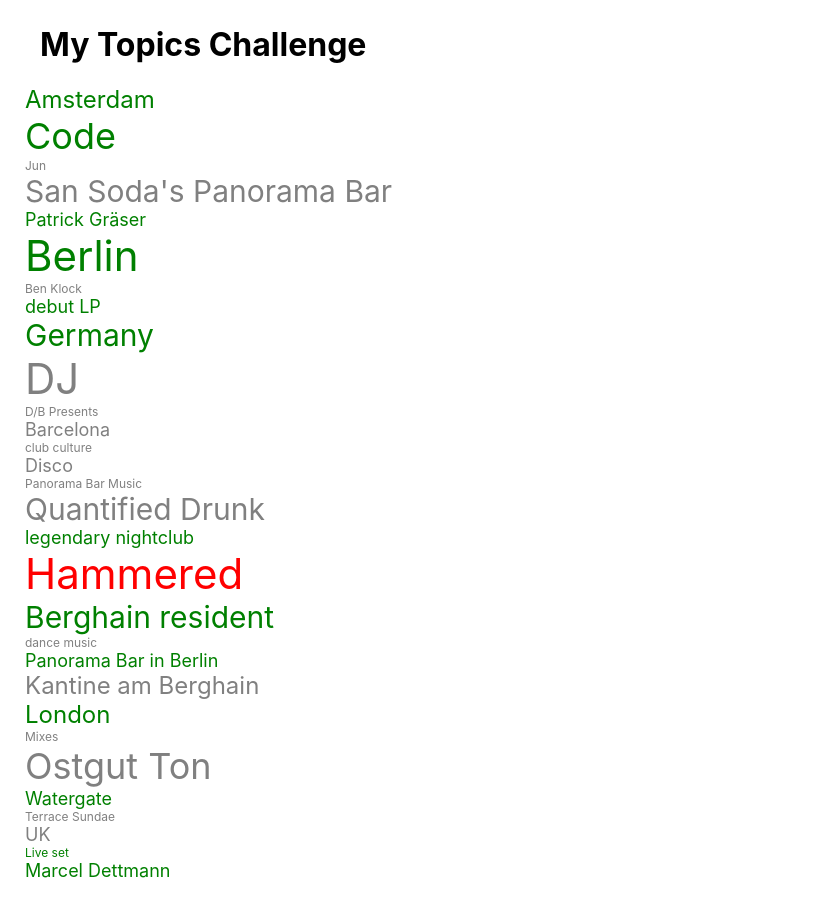
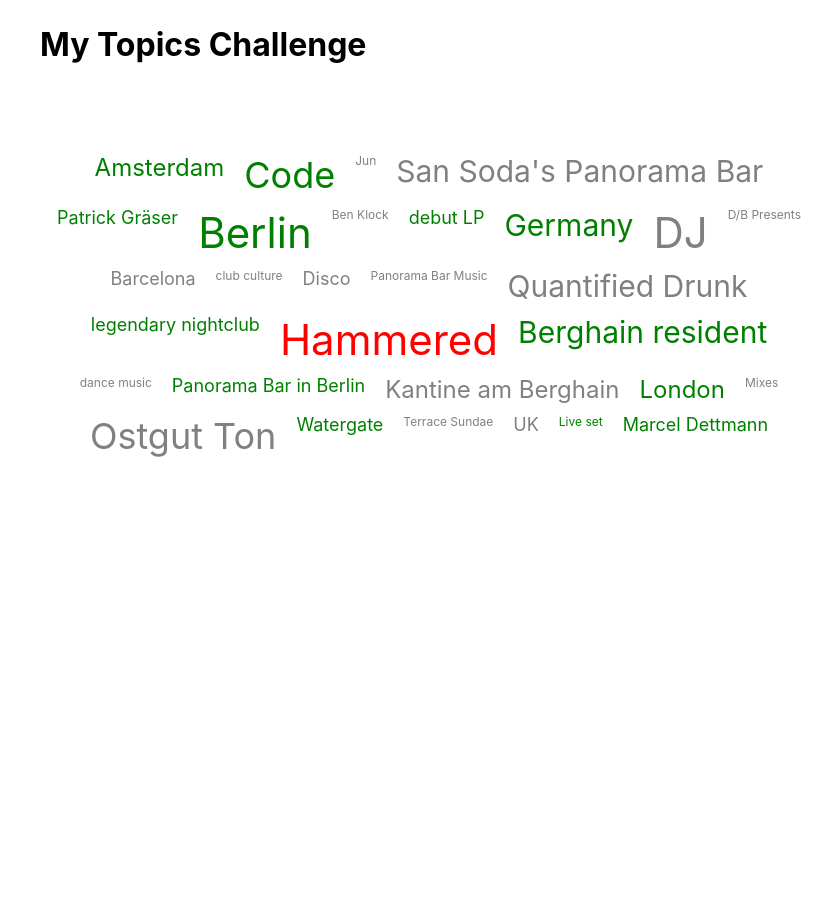
Before and after one commit to ollayka/my-topics-challenge, a React (Create React App) app: page / in a window 1280 px wide. Shown: the whole page, without its empty margins (0-839 px from the left). After the commit the page ends 800 px from the top, so only its background shows below. Built offline with nearby package versions, Linux system fonts and the light colour scheme.

Commit message:
typo fix

```diff
--- a/src/components/WordCloud/WordCloud.jsx
+++ b/src/components/WordCloud/WordCloud.jsx
@@ -41,7 +41,7 @@
   return (
     <div className="content-container">
       {/* map through the topics array (in randomized order), display each label as a component, pass down necessary props  */}
-      <div cdata-testid="wordcloud" lassName="wordcloud-container">
+      <div data-testid="wordcloud" className="wordcloud-container">
         {topics.map((item, index) => (
           <Topic
             key={index}
```
